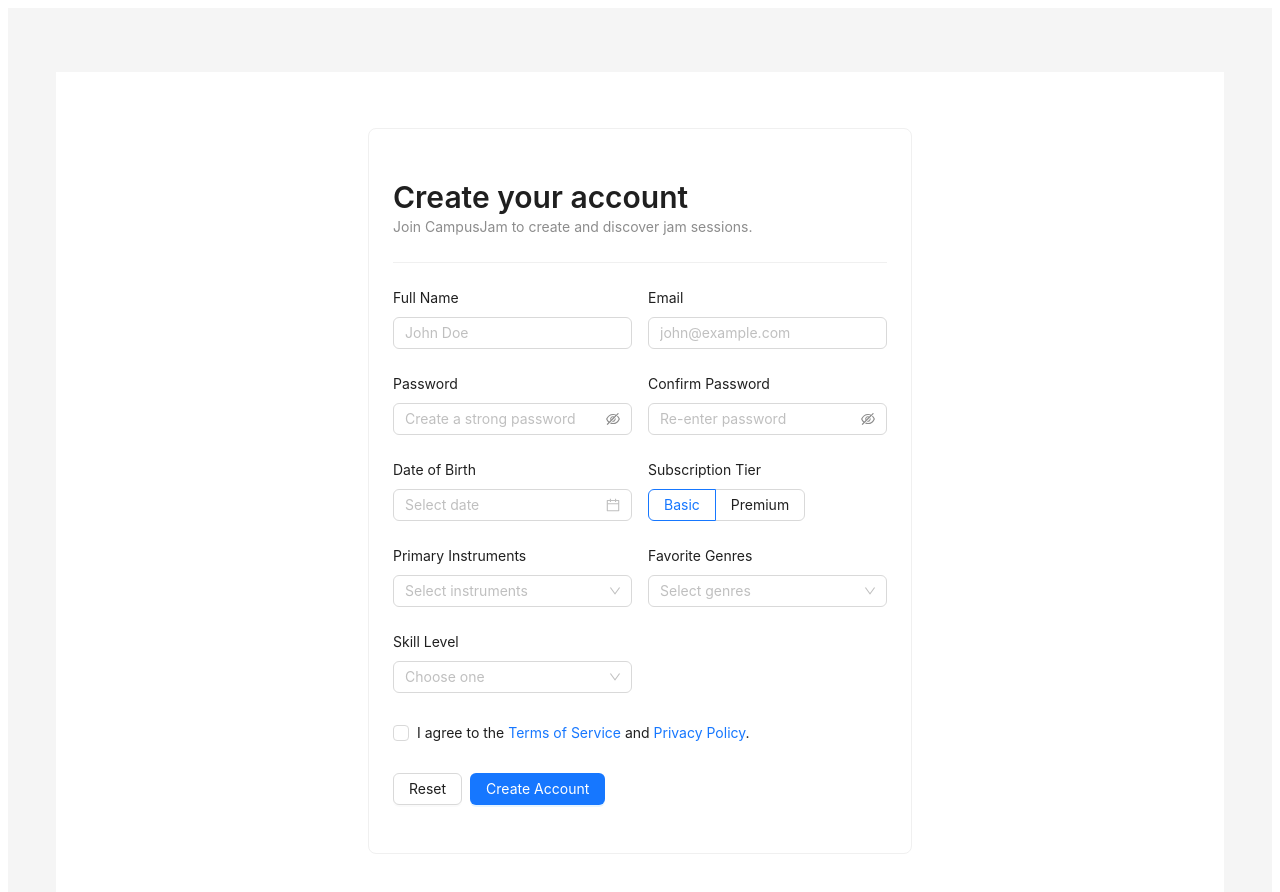
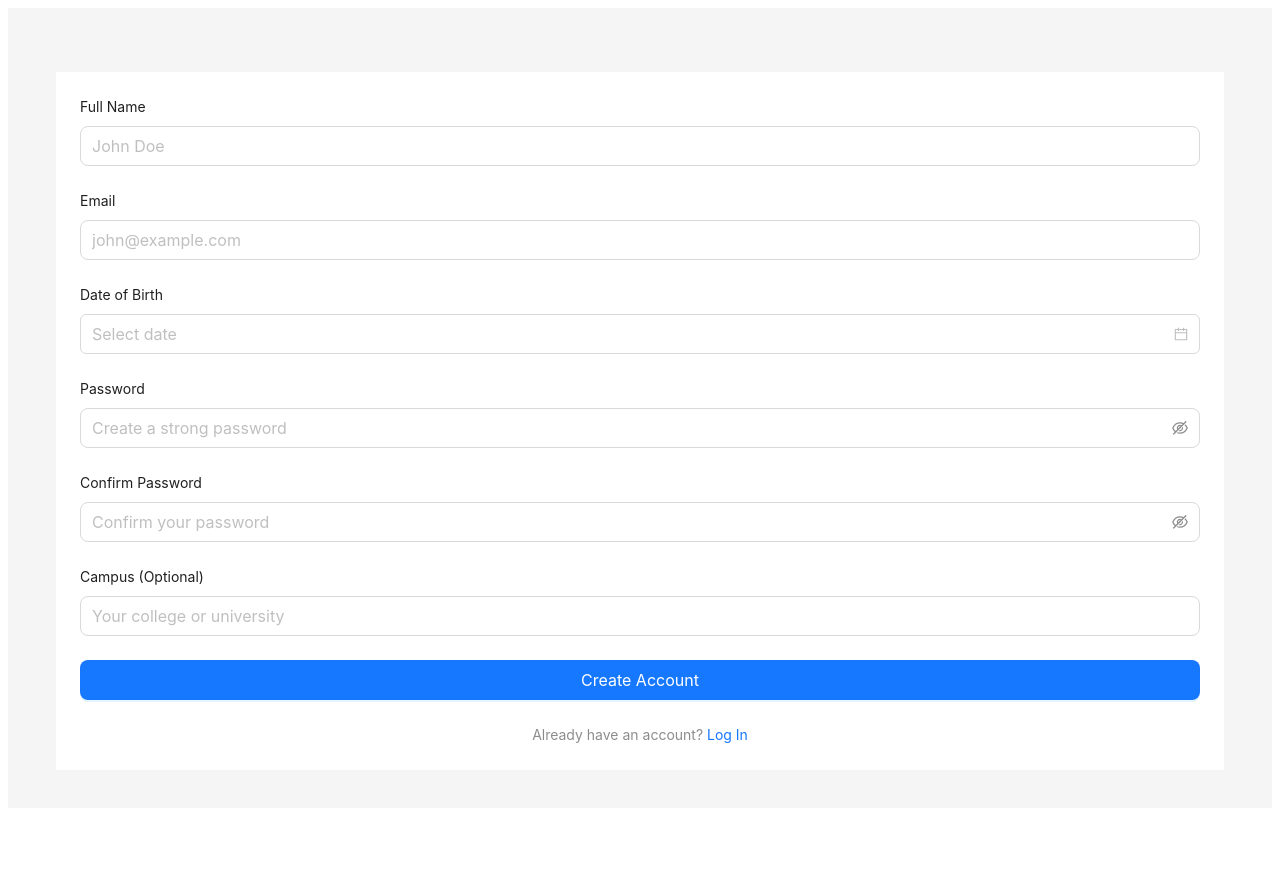
Before and after one commit to MQUEMADO16/CampusJam-Frontend, a React (Create React App) app: page /signup in a window 1280 px wide. Shown: the top 892 px of the page. After the commit the page ends 816 px from the top, so only its background shows below. Built offline with nearby package versions, Linux system fonts and the light colour scheme.

Commit message:
integrated API service into signup form

```diff
--- a/src/pages/SignUp.tsx
+++ b/src/pages/SignUp.tsx
@@ -1,27 +1,140 @@
-import React from "react";
-import { Card, Col, Row, Typography, Divider } from "antd";
-import SignUpForm from "../components/features/SignUpForm";
+import React, { useState } from 'react';
+import { Form, Input, Button, DatePicker, message, Typography } from 'antd';
+import { useNavigate, Link } from 'react-router-dom';
+import { isAxiosError } from 'axios';
 
-const { Title, Text } = Typography;
+import { userService } from '../services/user.service';
+import { TCreateUserData } from '../types';
 
-const SignUp: React.FC = () => {
+const { Text } = Typography;
+
+const SignUpForm: React.FC = () => {
+  const [form] = Form.useForm();
+  const [loading, setLoading] = useState(false);
+  const navigate = useNavigate();
+
+  /**
+   * Handles form submission, calls the user service, and manages responses.
+   */
+  const onFinish = async (values: any) => {
+    setLoading(true);
+
+    const userData: TCreateUserData = {
+      name: values.name,
+      email: values.email,
+      dateOfBirth: values.dateOfBirth.toISOString(), // Send as ISO string
+      password: values.password,
+      campus: values.campus || undefined,
+    };
+
+    try {
+      await userService.createUser(userData);
+
+      message.success('Account created successfully! Please log in.');
+      navigate('/login');
+
+    } catch (error) {
+      let errorMessage = 'Failed to create account.';
+      if (isAxiosError(error)) {
+        if (error.response?.data?.message) {
+          errorMessage = error.response.data.message;
+        }
+      } else if (error instanceof Error) {
+        errorMessage = error.message;
+      }
+      message.error(errorMessage);
+    } finally {
+      setLoading(false);
+    }
+  };
+
   return (
-    <Row justify="center" style={{ padding: "32px 16px" }}>
-      <Col xs={24} sm={22} md={18} lg={16} xl={12} xxl={10}>
-        <Card>
-          <Title level={2} style={{ marginBottom: 0 }}>
-            Create your account
-          </Title>
-          <Text type="secondary">
-            Join CampusJam to create and discover jam sessions.
-          </Text>
+    <>
+      <Form
+        form={form}
+        layout="vertical"
+        onFinish={onFinish}
+        requiredMark={false}
+      >
+        <Form.Item
+          name="name"
+          label="Full Name"
+          rules={[{ required: true, message: 'Please enter your name', whitespace: true }]}
+        >
+          <Input placeholder="John Doe" size="large" />
+        </Form.Item>
 
-          <Divider />
-          <SignUpForm />
-        </Card>
-      </Col>
-    </Row>
+        <Form.Item
+          name="email"
+          label="Email"
+          rules={[
+            { required: true, message: 'Please enter your email' },
+            { type: 'email', message: 'Enter a valid email address' },
+          ]}
+        >
+          <Input placeholder="john@example.com" size="large" />
+        </Form.Item>
+
+        <Form.Item
+          name="dateOfBirth"
+          label="Date of Birth"
+          rules={[{ required: true, message: 'Please select your date of birth' }]}
+        >
+          {/* AntD DatePicker provides a moment object, .toISOString() converts it */}
+          <DatePicker style={{ width: '100%' }} size="large" />
+        </Form.Item>
+
+        <Form.Item
+          name="password"
+          label="Password"
+          rules={[
+            { required: true, message: 'Please enter a password' },
+            { min: 6, message: 'Password must be at least 6 characters' },
+          ]}
+          hasFeedback
+        >
+          <Input.Password placeholder="Create a strong password" size="large" />
+        </Form.Item>
+
+        <Form.Item
+          name="confirmPassword"
+          label="Confirm Password"
+          dependencies={['password']}
+          hasFeedback
+          rules={[
+            { required: true, message: 'Please confirm your password' },
+            ({ getFieldValue }) => ({
+              validator(_, value) {
+                if (!value || getFieldValue('password') === value) {
+                  return Promise.resolve();
+                }
+                return Promise.reject(new Error('The two passwords do not match!'));
+              },
+            }),
+          ]}
+        >
+          <Input.Password placeholder="Confirm your password" size="large" />
+        </Form.Item>
+
+        <Form.Item
+          name="campus"
+          label="Campus (Optional)"
+        >
+          <Input placeholder="Your college or university" size="large" />
+        </Form.Item>
+
+        <Form.Item>
+          <Button type="primary" htmlType="submit" loading={loading} block size="large">
+            Create Account
+          </Button>
+        </Form.Item>
+
+        <Text type="secondary" style={{ textAlign: 'center', display: 'block' }}>
+          Already have an account? <Link to="/login">Log In</Link>
+        </Text>
+      </Form>
+    </>
   );
 };
 
-export default SignUp;
+export default SignUpForm;
--- a/src/types/user.types.ts
+++ b/src/types/user.types.ts
@@ -57,3 +57,8 @@
   createdAt: string; // ISO date string
   updatedAt: string; // ISO date string
 };
+
+export type TCreateUserData = Pick<TUser, 'name' | 'email' | 'dateOfBirth'> & {
+  password: string;
+  campus?: string;
+};
```
